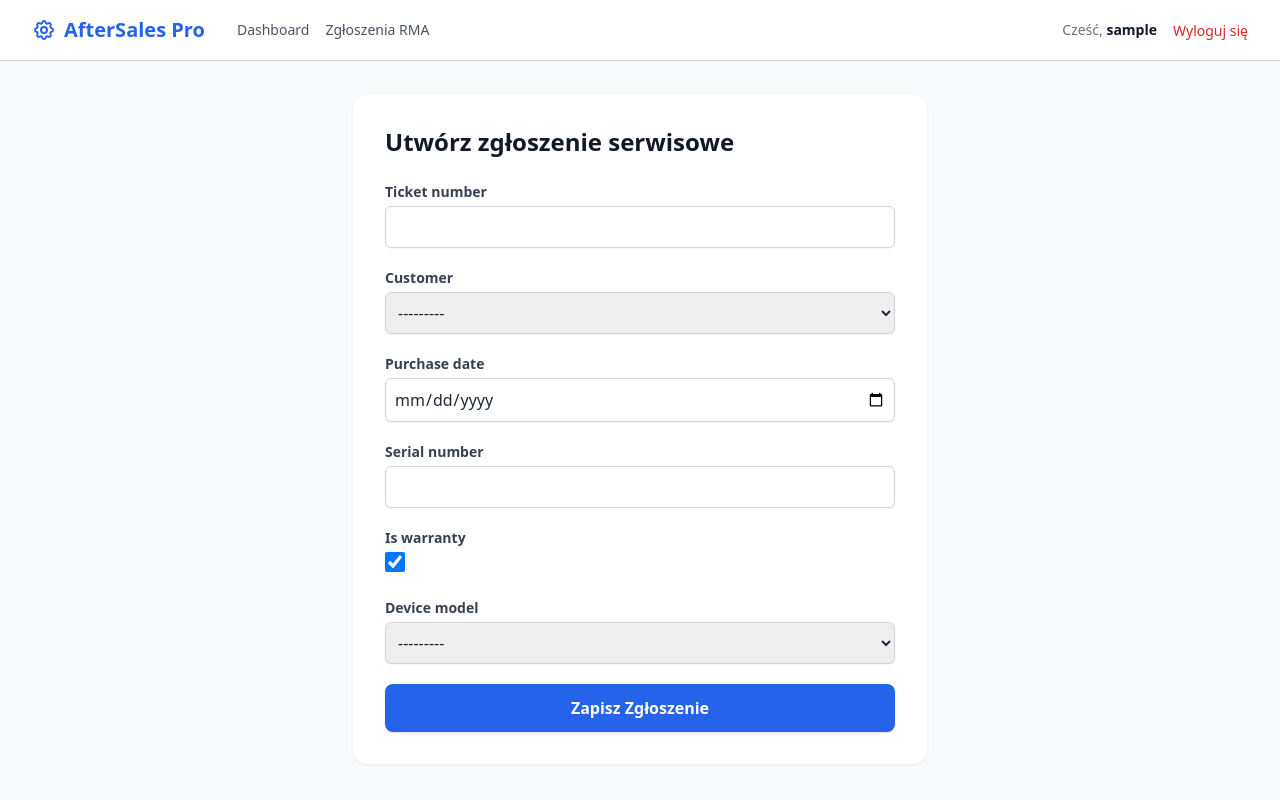
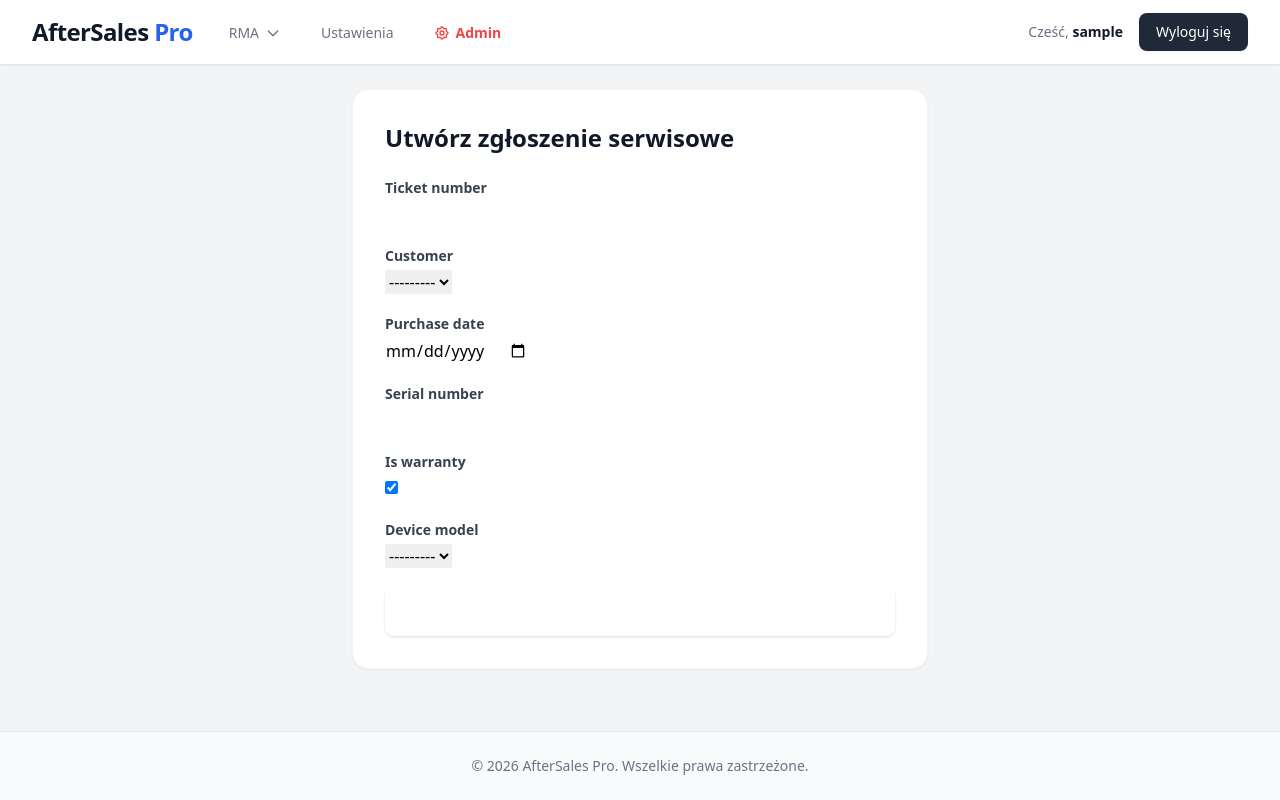
Before and after one commit to ElPalako/afs_django, a Django app: page /nowe-zgloszenie/ in a window 1280 px wide. Run offline with Django 5.2, Linux system fonts and the light colour scheme; the visitor is signed in with stand-in values (Sample User, id 1); data that the repository does not hold is empty; some libraries are stand-ins or nearby versions.

Commit message:
Ujednolciono htmle - base.html

```diff
--- a/after_sales/templates/after_sales/base.html
+++ /dev/null
@@ -1,112 +0,0 @@
-<!doctype html>
-<html lang="pl">
-	<head>
-		<meta charset="UTF-8" />
-		<title>{% block title %}Service portal{% endblock %}</title>
-
-		<script src="https://unpkg.com/htmx.org@1.9.12"></script>
-
-		<script src="https://cdn.tailwindcss.com"></script>
-
-		<script>
-			tailwind.config = {
-				theme: {
-					extend: {
-						colors: {
-							// Możesz tu wpisać dokładny kod HEX z logo Twojej firmy!
-							primary: "#2563eb", // Ładny, profesjonalny niebieski
-							primaryHover: "#1d4ed8",
-						},
-					},
-				},
-			};
-		</script>
-
-		<style type="text/tailwindcss">
-			@layer base {
-				input[type="text"],
-				input[type="date"],
-				input[type="number"],
-				select {
-					@apply w-full rounded-md border-gray-300 shadow-sm p-2 border outline-none focus:border-primary focus:ring-1 focus:ring-primary transition-all;
-				}
-				input[type="checkbox"] {
-					@apply w-5 h-5 text-primary rounded border-gray-300 focus:ring-primary;
-				}
-			}
-		</style>
-	</head>
-	<body
-		class="bg-gray-50 text-gray-800 font-sans antialiased min-h-screen flex flex-col"
-	>
-		<nav class="bg-white shadow-sm border-b border-gray-300 sticky top-0 z-50">
-			<div
-				class="max-w-7xl mx-auto px-4 sm:px-6 lg:px-8 py-4 flex justify-between items-center"
-			>
-				<div class="flex items-center gap-8">
-					<a
-						href="{% url 'dashboard' %}"
-						class="font-bold text-xl text-primary flex items-center gap-2"
-					>
-						<svg
-							class="w-6 h-6"
-							fill="none"
-							stroke="currentColor"
-							viewBox="0 0 24 24"
-						>
-							<path
-								stroke-linecap="round"
-								stroke-linejoin="round"
-								stroke-width="2"
-								d="M10.325 4.317c.426-1.756 2.924-1.756 3.35 0a1.724 1.724 0 002.573 1.066c1.543-.94 3.31.826 2.37 2.37a1.724 1.724 0 001.065 2.572c1.756.426 1.756 2.924 0 3.35a1.724 1.724 0 00-1.066 2.573c.94 1.543-.826 3.31-2.37 2.37a1.724 1.724 0 00-2.572 1.065c-.426 1.756-2.924 1.756-3.35 0a1.724 1.724 0 00-2.573-1.066c-1.543.94-3.31-.826-2.37-2.37a1.724 1.724 0 00-1.065-2.572c-1.756-.426-1.756-2.924 0-3.35a1.724 1.724 0 001.066-2.573c-.94-1.543.826-3.31 2.37-2.37.996.608 2.296.07 2.572-1.065z"
-							></path>
-							<path
-								stroke-linecap="round"
-								stroke-linejoin="round"
-								stroke-width="2"
-								d="M15 12a3 3 0 11-6 0 3 3 0 016 0z"
-							></path>
-						</svg>
-						AfterSales Pro
-					</a>
-
-					<div class="hidden md:flex items-center gap-4">
-						<a
-							href="{% url 'dashboard' %}"
-							class="text-sm font-medium text-gray-600 hover:text-primary transition-colors"
-							>Dashboard</a
-						>
-						<a
-							href="{% url 'ticket-list' %}"
-							class="text-sm font-medium text-gray-600 hover:text-primary transition-colors"
-							>Zgłoszenia RMA</a
-						>
-					</div>
-				</div>
-
-				<div class="flex items-center gap-4">
-					{% if user.is_authenticated %}
-					<span class="text-sm text-gray-500"
-						>Cześć,
-						<strong class="text-gray-900">{{ user.username }}</strong></span
-					>
-
-					<form action="{% url 'logout' %}" method="post" class="inline">
-						{% csrf_token %}
-						<button
-							type="submit"
-							class="text-sm font-medium text-red-600 hover:text-red-800 transition-colors"
-						>
-							Wyloguj się
-						</button>
-					</form>
-					{% endif %}
-				</div>
-			</div>
-		</nav>
-
-		<main class="flex-grow max-w-7xl mx-auto px-4 sm:px-6 lg:px-8 py-8 w-full">
-			{% block content %} {% endblock content %}
-		</main>
-	</body>
-</html>
--- a/after_sales/templates/after_sales/create_ticket.html
+++ b/after_sales/templates/after_sales/create_ticket.html
@@ -1,5 +1,6 @@
-{% extends 'after_sales/base.html' %} {% block title %}Nowe Zgłoszenie - Service
-portal{% endblock %} {% block content %}
+{% extends 'base.html' %}
+{% block title %}Nowe Zgłoszenie - Serviceportal{% endblock %}
+{% block content %}
 <div
 	class="max-w-xl mx-auto bg-white p-8 rounded-2xl shadow-sm border border-gray-100"
 >
--- a/after_sales/templates/after_sales/dashboard.html
+++ b/after_sales/templates/after_sales/dashboard.html
@@ -1,4 +1,4 @@
-{% extends 'after_sales/base.html' %} {% block title %}Dashboard - Service
+{% extends 'base.html' %} {% block title %}Dashboard - Service
 portal{% endblock %} {% block content %}
 <div class="mb-8">
 	<h1 class="text-3xl font-bold text-gray-900">
--- a/after_sales/templates/after_sales/ticket_detail.html
+++ b/after_sales/templates/after_sales/ticket_detail.html
@@ -1,6 +1,5 @@
-{% extends 'after_sales/base.html' %}
+{% extends 'base.html' %}
 {% block title %}Zgłoszenie {{ ticket.ticket_number }}{% endblock %}
-
 {% block content %}
 <div class="max-w-4xl mx-auto space-y-6">
 
--- a/after_sales/templates/after_sales/ticket_list.html
+++ b/after_sales/templates/after_sales/ticket_list.html
@@ -1,5 +1,5 @@
-{% extends 'after_sales/base.html' %} {% block title %}Lista RMA - Service
-portal{% endblock %} {% block content %}
+{% extends 'base.html' %} {% block title %}Lista RMA - Serviceportal{% endblock %}
+{% block content %}
 <div class="mb-6 flex justify-between items-end">
 	<div>
 		<h1 class="text-2xl font-bold text-gray-900">Zgłoszenia Serwisowe (RMA)</h1>
--- a/templates/navbar.html
+++ b/templates/navbar.html
@@ -1,6 +1,57 @@
-<nav class="bg-white shadow-sm border-b border-gray-200 px-6 py-4">
-    <div class="flex justify-between items-center max-w-7xl mx-auto">
-        <a href="/" class="font-bold text-xl text-primary">AfterSales Pro</a>
-        <span class="text-sm text-gray-500">Zalogowany jako: {{ request.user.username }}</span>
+<nav class="bg-white shadow-sm border-b border-gray-200">
+    <div class="max-w-7xl mx-auto px-4 sm:px-6 lg:px-8">
+        <div class="flex justify-between h-16">
+
+            <div class="flex">
+                <div class="flex-shrink-0 flex items-center mr-8">
+                    <a href="/" class="text-2xl font-extrabold text-gray-900 tracking-tight">
+                        AfterSales <span class="text-blue-600">Pro</span>
+                    </a>
+                </div>
+
+                <div class="hidden sm:flex sm:space-x-8">
+
+                    <div class="relative group flex items-center">
+                        <button class="text-gray-500 group-hover:text-blue-600 inline-flex items-center px-1 pt-1 border-b-2 border-transparent hover:border-blue-600 text-sm font-medium transition-all duration-200 h-full">
+                            RMA
+                            <svg class="ml-1.5 h-4 w-4 transition-transform duration-200 group-hover:-rotate-180" fill="none" stroke="currentColor" viewBox="0 0 24 24"><path stroke-linecap="round" stroke-linejoin="round" stroke-width="2" d="M19 9l-7 7-7-7"></path></svg>
+                        </button>
+
+                        <div class="absolute left-0 top-full w-56 rounded-md shadow-lg bg-white ring-1 ring-black ring-opacity-5 opacity-0 invisible group-hover:opacity-100 group-hover:visible transition-all duration-200 z-50 transform origin-top group-hover:translate-y-0 translate-y-2">
+                            <div class="py-2">
+                                <a href="{% url 'ticket-list' %}" class="block px-4 py-2.5 text-sm text-gray-700 hover:bg-blue-50 hover:text-blue-700 transition-colors">Zgłoszenia</a>
+                                <a href="{% url 'create-ticket' %}" class="block px-4 py-2.5 text-sm text-gray-700 hover:bg-blue-50 hover:text-blue-700 transition-colors">Utwórz nowe zgłoszenie</a>
+                            </div>
+                        </div>
+                    </div>
+
+                    <a href="#" class="text-gray-500 hover:text-blue-600 inline-flex items-center px-1 pt-1 border-b-2 border-transparent hover:border-blue-600 text-sm font-medium transition-colors h-full">
+                        Ustawienia
+                    </a>
+
+                    {% if request.user.is_superuser %}
+                    <a href="/admin/" target="_blank" class="text-red-500 hover:text-red-700 inline-flex items-center px-1 pt-1 border-b-2 border-transparent hover:border-red-500 text-sm font-bold transition-colors h-full">
+                        <svg class="w-4 h-4 mr-1.5" fill="none" stroke="currentColor" viewBox="0 0 24 24"><path stroke-linecap="round" stroke-linejoin="round" stroke-width="2" d="M10.325 4.317c.426-1.756 2.924-1.756 3.35 0a1.724 1.724 0 002.573 1.066c1.543-.94 3.31.826 2.37 2.37a1.724 1.724 0 001.065 2.572c1.756.426 1.756 2.924 0 3.35a1.724 1.724 0 00-1.066 2.573c.94 1.543-.826 3.31-2.37 2.37a1.724 1.724 0 00-2.572 1.065c-.426 1.756-2.924 1.756-3.35 0a1.724 1.724 0 00-2.573-1.066c-1.543.94-3.31-.826-2.37-2.37a1.724 1.724 0 00-1.065-2.572c-1.756-.426-1.756-2.924 0-3.35a1.724 1.724 0 001.066-2.573c-.94-1.543.826-3.31 2.37-2.37.996.608 2.296.07 2.572-1.065z"></path><path stroke-linecap="round" stroke-linejoin="round" stroke-width="2" d="M15 12a3 3 0 11-6 0 3 3 0 016 0z"></path></svg>
+                        Admin
+                    </a>
+                    {% endif %}
+
+                </div>
+            </div>
+
+            <div class="hidden sm:flex sm:items-center space-x-4">
+                <span class="text-sm text-gray-500">
+                    Cześć, <span class="font-bold text-gray-900">{{ request.user.username }}</span>
+                </span>
+
+                <form method="POST" action="{% url 'logout' %}" class="m-0">
+                    {% csrf_token %}
+                    <button type="submit" class="inline-flex items-center px-4 py-2 border border-transparent text-sm font-medium rounded-lg text-white bg-gray-800 hover:bg-gray-700 focus:outline-none focus:ring-2 focus:ring-offset-2 focus:ring-gray-800 transition-colors shadow-sm">
+                        Wyloguj się
+                    </button>
+                </form>
+            </div>
+
+        </div>
     </div>
 </nav>
```
